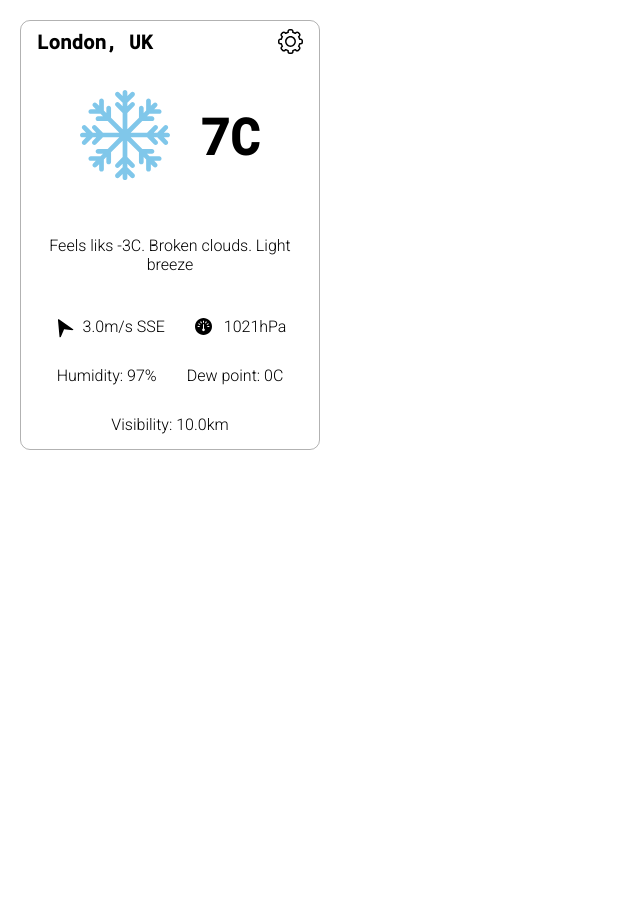
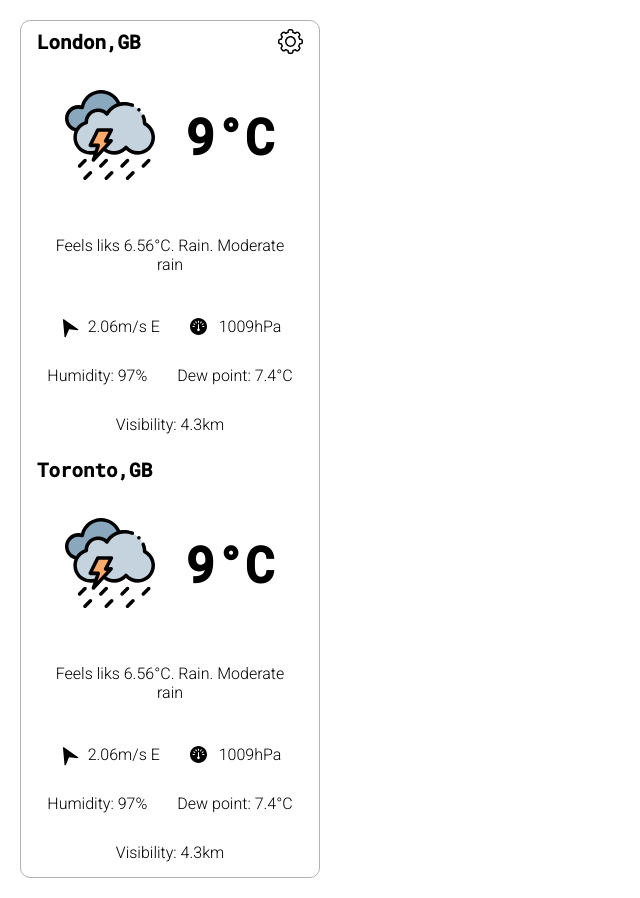
Before and after one commit to dcevpersonal/Weather-Widget, a Vue app: page / in a window 1280 px wide. Shown: the whole page, without its empty margins (0-640 px from the left). Before the commit the page ends 800 px from the top, so only its background shows below. Built offline with nearby package versions, Linux system fonts and the light colour scheme.

Commit message:
Real Data Implementation

```diff
--- a/src/App.vue
+++ b/src/App.vue
@@ -1,6 +1,6 @@
 <template>
   <div id="app">
-    <WeatherCellSection v-if="section === 'Home'" />
+    <WeatherListSection v-if="section === 'Home'" />
     <SettingsSection v-else />
   </div>
 </template>
@@ -8,7 +8,7 @@
 <script lang="ts">
 import Vue from "vue";
 
-import WeatherCellSection from "@/components/Advanced-Components/Weather-Cell-Section.vue";
+import WeatherListSection from "@/components/Advanced-Components/Weather-List-Section.vue";
 import SettingsSection from "@/components/Advanced-Components/Settings-Section.vue";
 import store from "./store";
 
@@ -16,7 +16,7 @@ export default Vue.extend({
   store,
   name: "App",
   components: {
-    WeatherCellSection,
+    WeatherListSection,
     SettingsSection
   },
   methods: {
@@ -59,8 +59,7 @@ export default Vue.extend({
 }
 
 #app {
-  max-width: 300px;
-  min-width: 200px;
+  width: 300px;
   border: 1px solid rgba(0, 0, 0, 0.3);
   border-radius: 10px;
   margin: 20px; //Remove !!!
--- a/src/components/Advanced-Components/Information-Section.vue
+++ b/src/components/Advanced-Components/Information-Section.vue
@@ -1,10 +1,20 @@
 <template>
   <div class="Information-Section" id="Information-Section">
-    <TextSection text="3.0m/s SSE" :icon="true" weight="300" type="Wind" />
-    <TextSection text="1021hPa" :icon="true" weight="300" type="Pressure" />
-    <TextSection text="Humidity: 97%" weight="300" />
-    <TextSection text="Dew point: 0C" weight="300" />
-    <TextSection text="Visibility: 10.0km" weight="300" />
+    <TextSection
+      :text="`${wind}m/s ${compass}`"
+      :icon="true"
+      weight="300"
+      type="Wind"
+    />
+    <TextSection
+      :text="`${pressure}hPa`"
+      :icon="true"
+      weight="300"
+      type="Pressure"
+    />
+    <TextSection :text="`Humidity: ${humidity}%`" weight="300" />
+    <TextSection :text="`Dew point: ${dewPoint}°C`" weight="300" />
+    <TextSection :text="`Visibility: ${visibility / 1000}km`" weight="300" />
   </div>
 </template>
 
@@ -14,8 +24,99 @@ import TextSection from "@/components/Basic-Components/Text-Section.vue";
 
 export default Vue.extend({
   name: "Information-Section",
+  data() {
+    return {
+      compass: "N",
+      dewPoint: "0"
+    };
+  },
   components: {
     TextSection
+  },
+  props: {
+    wind: {
+      default: "Default",
+      type: String
+    },
+    feelsLike: {
+      default: "Default",
+      type: String
+    },
+    temp: {
+      default: "Default",
+      type: String
+    },
+    pressure: {
+      default: "Default",
+      type: String
+    },
+    humidity: {
+      default: "Default",
+      type: String
+    },
+    visibility: {
+      default: "Default",
+      type: String
+    },
+    deg: {
+      default: "Default",
+      type: String
+    }
+  },
+  methods: {
+    degCalculate() {
+      if (parseInt(this.deg) >= 12 && parseInt(this.deg) <= 33) {
+        this.compass = "NNE";
+      } else if (parseInt(this.deg) >= 34 && parseInt(this.deg) <= 56) {
+        this.compass = "NE";
+      } else if (parseInt(this.deg) >= 57 && parseInt(this.deg) <= 78) {
+        this.compass = "ENE";
+      } else if (parseInt(this.deg) >= 79 && parseInt(this.deg) <= 101) {
+        this.compass = "E";
+      } else if (parseInt(this.deg) >= 102 && parseInt(this.deg) <= 123) {
+        this.compass = "ESE";
+      } else if (parseInt(this.deg) >= 124 && parseInt(this.deg) <= 146) {
+        this.compass = "SE";
+      } else if (parseInt(this.deg) >= 147 && parseInt(this.deg) <= 146) {
+        this.compass = "SSE";
+      } else if (parseInt(this.deg) >= 169 && parseInt(this.deg) <= 191) {
+        this.compass = "S";
+      } else if (parseInt(this.deg) >= 192 && parseInt(this.deg) <= 213) {
+        this.compass = "SSW";
+      } else if (parseInt(this.deg) >= 214 && parseInt(this.deg) <= 236) {
+        this.compass = "SW";
+      } else if (parseInt(this.deg) >= 237 && parseInt(this.deg) <= 258) {
+        this.compass = "WSW";
+      } else if (parseInt(this.deg) >= 259 && parseInt(this.deg) <= 281) {
+        this.compass = "W";
+      } else if (parseInt(this.deg) >= 282 && parseInt(this.deg) <= 303) {
+        this.compass = "WNW";
+      } else if (parseInt(this.deg) >= 304 && parseInt(this.deg) <= 326) {
+        this.compass = "NW";
+      } else if (parseInt(this.deg) >= 327 && parseInt(this.deg) <= 348) {
+        this.compass = "NW";
+      } else {
+        this.compass = "N";
+      }
+    },
+    dewPointCalculate() {
+      this.dewPoint = (
+        parseInt(this.temp) -
+        (100 - parseInt(this.humidity + "%")) / 5
+      ).toString();
+    }
+  },
+  watch: {
+    deg() {
+      this.degCalculate();
+    },
+    temp() {
+      this.dewPointCalculate();
+    }
+  },
+  mounted() {
+    this.degCalculate();
+    this.dewPointCalculate();
   }
 });
 </script>
--- a/src/components/Advanced-Components/Menu-Section.vue
+++ b/src/components/Advanced-Components/Menu-Section.vue
@@ -1,7 +1,7 @@
 <template>
   <div class="Menu-Section">
     <TextSection :text="text" />
-    <IconSection :type="type" :embedFunction="setSection" />
+    <IconSection :type="type" :embedFunction="setSection" v-if="settings" />
   </div>
 </template>
 
@@ -35,6 +35,10 @@ export default Vue.extend({
     type: {
       default: "Settings",
       type: String
+    },
+    settings: {
+      default: true,
+      type: Boolean
     }
   },
   computed: {
--- a/src/components/Advanced-Components/Screen-Section.vue
+++ b/src/components/Advanced-Components/Screen-Section.vue
@@ -1,7 +1,7 @@
 <template>
   <div class="Screen-Section">
-    <IconSection type="Snow" />
-    <TextSection text="7C" />
+    <IconSection :type="main" />
+    <TextSection :text="`${Math.round(temp)}°C`" />
   </div>
 </template>
 
@@ -12,6 +12,16 @@ import IconSection from "@/components/Basic-Components/Icon-Section.vue";
 
 export default Vue.extend({
   name: "Screen-Section",
+  props: {
+    temp: {
+      default: "Default",
+      type: String
+    },
+    main: {
+      default: "Default",
+      type: String
+    }
+  },
   components: {
     TextSection,
     IconSection
--- a/src/components/Advanced-Components/Weather-Cell-Section.vue
+++ b/src/components/Advanced-Components/Weather-Cell-Section.vue
@@ -1,12 +1,24 @@
 <template>
   <div class="Weather-Cell-Section">
-    <MenuSection text="London, UK" type="Settings" />
-    <ScreenSection />
+    <MenuSection
+      :text="`${city},${country}`"
+      type="Settings"
+      :settings="settings"
+    />
+    <ScreenSection :main="main" :temp="temp" />
     <TextSection
-      text="Feels liks -3C. Broken clouds. Light breeze"
+      :text="`Feels liks ${feelsLike}°C. ${main}. ${description}`"
       weight="300"
     />
-    <InformationSection />
+    <InformationSection
+      :deg="deg"
+      :wind="wind"
+      :feelsLike="feelsLike"
+      :pressure="pressure"
+      :temp="temp"
+      :humidity="humidity"
+      :visibility="visibility"
+    />
   </div>
 </template>
 
@@ -25,6 +37,56 @@ export default Vue.extend({
     ScreenSection,
     TextSection,
     InformationSection
+  },
+  props: {
+    city: {
+      default: "Default",
+      type: String
+    },
+    country: {
+      default: "Default",
+      type: String
+    },
+    description: {
+      default: "Default",
+      type: String
+    },
+    main: {
+      default: "Default",
+      type: String
+    },
+    wind: {
+      default: "Default",
+      type: String
+    },
+    feelsLike: {
+      default: "Default",
+      type: String
+    },
+    temp: {
+      default: "Default",
+      type: String
+    },
+    pressure: {
+      default: "Default",
+      type: String
+    },
+    humidity: {
+      default: "Default",
+      type: String
+    },
+    visibility: {
+      default: "Default",
+      type: String
+    },
+    deg: {
+      default: "Default",
+      type: String
+    },
+    settings: {
+      default: false,
+      type: Boolean
+    }
   }
 });
 </script>
--- /dev/null
+++ b/src/components/Advanced-Components/Weather-List-Section.vue
@@ -0,0 +1,51 @@
+<template>
+  <div class="List-Weather-Section" id="List-Weather-Section">
+    <li v-for="data in WeatherData" :key="data.id">
+      <WeatherCellSection
+        :city="data.name"
+        :country="data.country"
+        :description="data.description"
+        :main="data.main"
+        :wind="data.wind"
+        :feelsLike="data.feelsLike"
+        :pressure="data.pressure"
+        :temp="data.temp"
+        :humidity="data.humidity"
+        :visibility="data.visibility"
+        :deg="data.deg"
+        :settings="true ? data.id === WeatherData[0].id : false"
+      />
+    </li>
+  </div>
+</template>
+
+<script lang="ts">
+import Vue from "vue";
+import WeatherCellSection from "@/components/Advanced-Components/Weather-Cell-Section.vue";
+import store from "@/store";
+
+export default Vue.extend({
+  name: "List-Weather-Section",
+  components: {
+    WeatherCellSection
+  },
+  computed: {
+    WeatherData() {
+      return store.state.WeatherData;
+    }
+  }
+});
+</script>
+
+<style scoped lang="scss">
+.List-Weather-Section {
+  display: flex;
+  width: 100%;
+  flex-wrap: wrap;
+  align-items: center;
+  justify-content: center;
+  li {
+    list-style: none;
+  }
+}
+</style>
--- a/src/components/Basic-Components/Icon-Section.vue
+++ b/src/components/Basic-Components/Icon-Section.vue
@@ -150,7 +150,7 @@
       viewBox="0 0 512 512"
       width="512"
       xmlns="http://www.w3.org/2000/svg"
-      v-if="type === 'Rain'"
+      v-else-if="type === 'Rain'"
     >
       <g id="XMLID_998_">
         <path
@@ -208,6 +208,62 @@
         </g>
       </g>
     </svg>
+
+    <!-- Snow -->
+    <svg
+      version="1.1"
+      class="Weather"
+      xmlns="http://www.w3.org/2000/svg"
+      xmlns:xlink="http://www.w3.org/1999/xlink"
+      x="0px"
+      y="0px"
+      viewBox="0 0 512.003 512.003"
+      style="enable-background:new 0 0 512.003 512.003;"
+      xml:space="preserve"
+      v-else-if="type === 'Snow'"
+    >
+      <path
+        style="fill:#80C7EA;"
+        d="M512.002,256c0-7.415-6.011-13.427-13.427-13.427h-21.127l20.113-20.113
+	c5.244-5.244,5.244-13.746,0-18.989s-13.745-5.244-18.989,0l-39.103,39.103h-19.875l20.113-20.113
+	c5.244-5.244,5.244-13.746,0-18.989c-5.245-5.244-13.746-5.244-18.989,0l-39.103,39.103h-93.197l65.901-65.901h55.299
+	c7.416,0,13.427-6.011,13.427-13.427s-6.011-13.427-13.427-13.427h-28.444l14.054-14.054h55.299c7.416,0,13.427-6.011,13.427-13.427
+	c0-7.416-6.011-13.427-13.427-13.427h-28.444l14.94-14.94c5.244-5.244,5.244-13.746,0-18.989c-5.244-5.244-13.746-5.244-18.989,0
+	l-14.94,14.94V61.475c0-7.416-6.011-13.427-13.427-13.427s-13.427,6.011-13.427,13.427v55.299l-14.054,14.054v-28.443
+	c0-7.416-6.011-13.427-13.427-13.427c-7.416,0-13.427,6.011-13.427,13.427v55.299l-65.901,65.901v-93.197l39.103-39.103
+	c5.244-5.244,5.244-13.746,0-18.989c-5.245-5.244-13.746-5.244-18.989,0l-20.114,20.113V72.533l39.103-39.103
+	c5.244-5.244,5.244-13.746,0-18.989c-5.245-5.244-13.746-5.244-18.989,0l-20.114,20.113V13.427C269.429,6.011,263.418,0,256.002,0
+	c-7.415,0-13.427,6.011-13.427,13.427v21.127l-20.113-20.113c-5.244-5.244-13.745-5.244-18.989,0
+	c-5.244,5.244-5.244,13.746,0,18.989l39.103,39.103v19.876l-20.113-20.113c-5.244-5.244-13.745-5.244-18.989,0
+	c-5.244,5.244-5.244,13.746,0,18.989l39.103,39.103v93.197l-65.901-65.901v-55.3c0-7.416-6.011-13.427-13.427-13.427
+	s-13.427,6.011-13.427,13.427v28.444l-14.054-14.054v-55.3c0-7.416-6.011-13.427-13.427-13.427c-7.416,0-13.427,6.011-13.427,13.427
+	v28.444L93.972,74.981c-5.244-5.244-13.746-5.244-18.989,0c-5.244,5.244-5.244,13.746,0,18.989l14.94,14.94H61.477
+	c-7.416,0-13.427,6.011-13.427,13.427s6.011,13.427,13.427,13.427h55.299l14.054,14.054h-28.443
+	c-7.416,0-13.427,6.011-13.427,13.427s6.011,13.427,13.427,13.427h55.299l65.901,65.901h-93.197L91.286,203.47
+	c-5.244-5.244-13.745-5.244-18.989,0c-5.244,5.244-5.244,13.746,0,18.989l20.113,20.113H72.535L33.432,203.47
+	c-5.244-5.244-13.745-5.244-18.989,0c-5.244,5.244-5.244,13.746,0,18.989l20.113,20.113H13.429c-7.416,0-13.427,6.012-13.427,13.427
+	c0,7.416,6.011,13.427,13.427,13.427h21.128l-20.113,20.114c-5.244,5.244-5.244,13.746,0,18.989
+	c2.622,2.622,6.058,3.933,9.494,3.933s6.873-1.311,9.494-3.933l39.103-39.103h19.876l-20.113,20.114
+	c-5.244,5.244-5.244,13.746,0,18.989c2.622,2.622,6.058,3.933,9.494,3.933s6.873-1.311,9.494-3.933l39.103-39.103h93.197
+	l-65.901,65.901h-55.299c-7.416,0-13.427,6.011-13.427,13.427c0,7.416,6.011,13.427,13.427,13.427h28.444l-14.054,14.054h-55.3
+	c-7.416,0-13.427,6.011-13.427,13.427s6.011,13.427,13.427,13.427h28.444l-14.94,14.94c-5.244,5.244-5.244,13.745,0,18.989
+	c2.622,2.622,6.058,3.933,9.494,3.933s6.873-1.311,9.494-3.933l14.94-14.94v28.444c0,7.416,6.011,13.427,13.427,13.427
+	c7.416,0,13.427-6.011,13.427-13.427v-55.299l14.054-14.054v28.444c0,7.416,6.011,13.427,13.427,13.427s13.427-6.011,13.427-13.427
+	v-55.299l65.901-65.901v93.197l-39.103,39.103c-5.244,5.244-5.244,13.746,0,18.989c5.244,5.244,13.746,5.244,18.989,0l20.113-20.113
+	v19.875l-39.103,39.103c-5.244,5.244-5.244,13.746,0,18.989c2.622,2.622,6.058,3.933,9.494,3.933c3.437,0,6.873-1.311,9.494-3.933
+	l20.113-20.113v21.127c0,7.416,6.012,13.427,13.427,13.427c7.416,0,13.427-6.011,13.427-13.427v-21.127l20.114,20.114
+	c5.244,5.244,13.746,5.244,18.989,0s5.244-13.745,0-18.989l-39.103-39.103v-19.876l20.114,20.114
+	c2.622,2.622,6.059,3.933,9.494,3.933s6.873-1.311,9.494-3.933c5.244-5.244,5.244-13.745,0-18.989l-39.103-39.103V288.42
+	l65.901,65.901v55.299c0,7.416,6.011,13.427,13.427,13.427c7.416,0,13.427-6.011,13.427-13.427v-28.444l14.054,14.054v55.299
+	c0,7.416,6.011,13.427,13.427,13.427s13.427-6.011,13.427-13.427v-28.444l14.94,14.94c2.622,2.622,6.059,3.933,9.494,3.933
+	c3.437,0,6.873-1.311,9.494-3.933c5.244-5.244,5.244-13.745,0-18.989l-14.94-14.94h28.444c7.416,0,13.427-6.011,13.427-13.427
+	c0-7.416-6.011-13.427-13.427-13.427h-55.299l-14.054-14.054h28.444c7.416,0,13.427-6.011,13.427-13.427
+	c0-7.416-6.011-13.427-13.427-13.427h-55.299l-65.901-65.901h93.197l39.103,39.103c2.622,2.622,6.059,3.933,9.494,3.933
+	s6.873-1.311,9.494-3.933c5.244-5.244,5.244-13.745,0-18.989l-20.114-20.114h19.876l39.103,39.103
+	c2.622,2.622,6.059,3.933,9.494,3.933c3.436,0,6.873-1.311,9.494-3.933c5.244-5.244,5.244-13.745,0-18.989l-20.114-20.114h21.127
+	C505.99,269.427,512.002,263.416,512.002,256z"
+      />
+    </svg>
     <!-- Sun -->
     <svg
       version="1.1"
@@ -219,7 +275,7 @@
       viewBox="0 0 512 512"
       style="enable-background:new 0 0 512 512;"
       xml:space="preserve"
-      v-else-if="type === 'Sun'"
+      v-else
     >
       <path
         id="SVGCleanerId_0"
@@ -284,61 +340,6 @@
 	C22.674,317.068,0,347.852,0,384c0,47.052,38.271,85.333,85.333,85.333h277.333c58.813,0,106.667-47.854,106.667-106.667
 	c0-30.788-13.311-58.349-34.246-77.837c19.349-19.418,31.145-44.581,33.642-71.496h32.604c5.896,0,10.667-4.771,10.667-10.667
 	S507.229,192,501.333,192z"
-      />
-    </svg>
-    <!-- Snow -->
-    <svg
-      version="1.1"
-      class="Weather"
-      xmlns="http://www.w3.org/2000/svg"
-      xmlns:xlink="http://www.w3.org/1999/xlink"
-      x="0px"
-      y="0px"
-      viewBox="0 0 512.003 512.003"
-      style="enable-background:new 0 0 512.003 512.003;"
-      xml:space="preserve"
-      v-else-if="type === 'Snow'"
-    >
-      <path
-        style="fill:#80C7EA;"
-        d="M512.002,256c0-7.415-6.011-13.427-13.427-13.427h-21.127l20.113-20.113
-	c5.244-5.244,5.244-13.746,0-18.989s-13.745-5.244-18.989,0l-39.103,39.103h-19.875l20.113-20.113
-	c5.244-5.244,5.244-13.746,0-18.989c-5.245-5.244-13.746-5.244-18.989,0l-39.103,39.103h-93.197l65.901-65.901h55.299
-	c7.416,0,13.427-6.011,13.427-13.427s-6.011-13.427-13.427-13.427h-28.444l14.054-14.054h55.299c7.416,0,13.427-6.011,13.427-13.427
-	c0-7.416-6.011-13.427-13.427-13.427h-28.444l14.94-14.94c5.244-5.244,5.244-13.746,0-18.989c-5.244-5.244-13.746-5.244-18.989,0
-	l-14.94,14.94V61.475c0-7.416-6.011-13.427-13.427-13.427s-13.427,6.011-13.427,13.427v55.299l-14.054,14.054v-28.443
-	c0-7.416-6.011-13.427-13.427-13.427c-7.416,0-13.427,6.011-13.427,13.427v55.299l-65.901,65.901v-93.197l39.103-39.103
-	c5.244-5.244,5.244-13.746,0-18.989c-5.245-5.244-13.746-5.244-18.989,0l-20.114,20.113V72.533l39.103-39.103
-	c5.244-5.244,5.244-13.746,0-18.989c-5.245-5.244-13.746-5.244-18.989,0l-20.114,20.113V13.427C269.429,6.011,263.418,0,256.002,0
-	c-7.415,0-13.427,6.011-13.427,13.427v21.127l-20.113-20.113c-5.244-5.244-13.745-5.244-18.989,0
-	c-5.244,5.244-5.244,13.746,0,18.989l39.103,39.103v19.876l-20.113-20.113c-5.244-5.244-13.745-5.244-18.989,0
-	c-5.244,5.244-5.244,13.746,0,18.989l39.103,39.103v93.197l-65.901-65.901v-55.3c0-7.416-6.011-13.427-13.427-13.427
-	s-13.427,6.011-13.427,13.427v28.444l-14.054-14.054v-55.3c0-7.416-6.011-13.427-13.427-13.427c-7.416,0-13.427,6.011-13.427,13.427
-	v28.444L93.972,74.981c-5.244-5.244-13.746-5.244-18.989,0c-5.244,5.244-5.244,13.746,0,18.989l14.94,14.94H61.477
-	c-7.416,0-13.427,6.011-13.427,13.427s6.011,13.427,13.427,13.427h55.299l14.054,14.054h-28.443
-	c-7.416,0-13.427,6.011-13.427,13.427s6.011,13.427,13.427,13.427h55.299l65.901,65.901h-93.197L91.286,203.47
-	c-5.244-5.244-13.745-5.244-18.989,0c-5.244,5.244-5.244,13.746,0,18.989l20.113,20.113H72.535L33.432,203.47
-	c-5.244-5.244-13.745-5.244-18.989,0c-5.244,5.244-5.244,13.746,0,18.989l20.113,20.113H13.429c-7.416,0-13.427,6.012-13.427,13.427
-	c0,7.416,6.011,13.427,13.427,13.427h21.128l-20.113,20.114c-5.244,5.244-5.244,13.746,0,18.989
-	c2.622,2.622,6.058,3.933,9.494,3.933s6.873-1.311,9.494-3.933l39.103-39.103h19.876l-20.113,20.114
-	c-5.244,5.244-5.244,13.746,0,18.989c2.622,2.622,6.058,3.933,9.494,3.933s6.873-1.311,9.494-3.933l39.103-39.103h93.197
-	l-65.901,65.901h-55.299c-7.416,0-13.427,6.011-13.427,13.427c0,7.416,6.011,13.427,13.427,13.427h28.444l-14.054,14.054h-55.3
-	c-7.416,0-13.427,6.011-13.427,13.427s6.011,13.427,13.427,13.427h28.444l-14.94,14.94c-5.244,5.244-5.244,13.745,0,18.989
-	c2.622,2.622,6.058,3.933,9.494,3.933s6.873-1.311,9.494-3.933l14.94-14.94v28.444c0,7.416,6.011,13.427,13.427,13.427
-	c7.416,0,13.427-6.011,13.427-13.427v-55.299l14.054-14.054v28.444c0,7.416,6.011,13.427,13.427,13.427s13.427-6.011,13.427-13.427
-	v-55.299l65.901-65.901v93.197l-39.103,39.103c-5.244,5.244-5.244,13.746,0,18.989c5.244,5.244,13.746,5.244,18.989,0l20.113-20.113
-	v19.875l-39.103,39.103c-5.244,5.244-5.244,13.746,0,18.989c2.622,2.622,6.058,3.933,9.494,3.933c3.437,0,6.873-1.311,9.494-3.933
-	l20.113-20.113v21.127c0,7.416,6.012,13.427,13.427,13.427c7.416,0,13.427-6.011,13.427-13.427v-21.127l20.114,20.114
-	c5.244,5.244,13.746,5.244,18.989,0s5.244-13.745,0-18.989l-39.103-39.103v-19.876l20.114,20.114
-	c2.622,2.622,6.059,3.933,9.494,3.933s6.873-1.311,9.494-3.933c5.244-5.244,5.244-13.745,0-18.989l-39.103-39.103V288.42
-	l65.901,65.901v55.299c0,7.416,6.011,13.427,13.427,13.427c7.416,0,13.427-6.011,13.427-13.427v-28.444l14.054,14.054v55.299
-	c0,7.416,6.011,13.427,13.427,13.427s13.427-6.011,13.427-13.427v-28.444l14.94,14.94c2.622,2.622,6.059,3.933,9.494,3.933
-	c3.437,0,6.873-1.311,9.494-3.933c5.244-5.244,5.244-13.745,0-18.989l-14.94-14.94h28.444c7.416,0,13.427-6.011,13.427-13.427
-	c0-7.416-6.011-13.427-13.427-13.427h-55.299l-14.054-14.054h28.444c7.416,0,13.427-6.011,13.427-13.427
-	c0-7.416-6.011-13.427-13.427-13.427h-55.299l-65.901-65.901h93.197l39.103,39.103c2.622,2.622,6.059,3.933,9.494,3.933
-	s6.873-1.311,9.494-3.933c5.244-5.244,5.244-13.745,0-18.989l-20.114-20.114h19.876l39.103,39.103
-	c2.622,2.622,6.059,3.933,9.494,3.933c3.436,0,6.873-1.311,9.494-3.933c5.244-5.244,5.244-13.745,0-18.989l-20.114-20.114h21.127
-	C505.99,269.427,512.002,263.416,512.002,256z"
       />
     </svg>
   </div>
--- a/src/store/index.ts
+++ b/src/store/index.ts
@@ -6,25 +6,52 @@ Vue.use(Vuex);
 export default new Vuex.Store({
   state: {
     section: "Home",
-    WeatherData: {
-      Citysad: {
+    WeatherData: [
+      {
         id: 1,
-        name: "London"
+        name: "London",
+        country: "GB",
+        description: "Moderate rain",
+        main: "Rain",
+        wind: "2.06",
+        feelsLike: "6.56",
+        deg: "100",
+        temp: "8.58",
+        pressure: "1009",
+        humidity: "97",
+        visibility: "4300"
       },
-      Citybsv: {
+      {
         id: 2,
-        name: "Toronto"
+        name: "Toronto",
+        country: "GB",
+        description: "Moderate rain",
+        main: "Rain",
+        wind: "2.06",
+        feelsLike: "6.56",
+        deg: "100",
+        temp: "8.58",
+        pressure: "1009",
+        humidity: "97",
+        visibility: "4300"
       }
-    }
+    ]
   },
   mutations: {
     setSection(state, data) {
       state.section = data;
+    },
+    updateWeatherData(state, data) {
+      state.WeatherData = data;
+      console.log(state.WeatherData);
     }
   },
   actions: {
     setSection(context, data) {
       context.commit("setSection", data);
+    },
+    updateWeatherData(context, data) {
+      context.commit("updateWeatherData", data);
     }
   },
   modules: {}
```
Also changed, not shown: src/components/Advanced-Components/List-City-Section.vue (+14 -4 lines).
